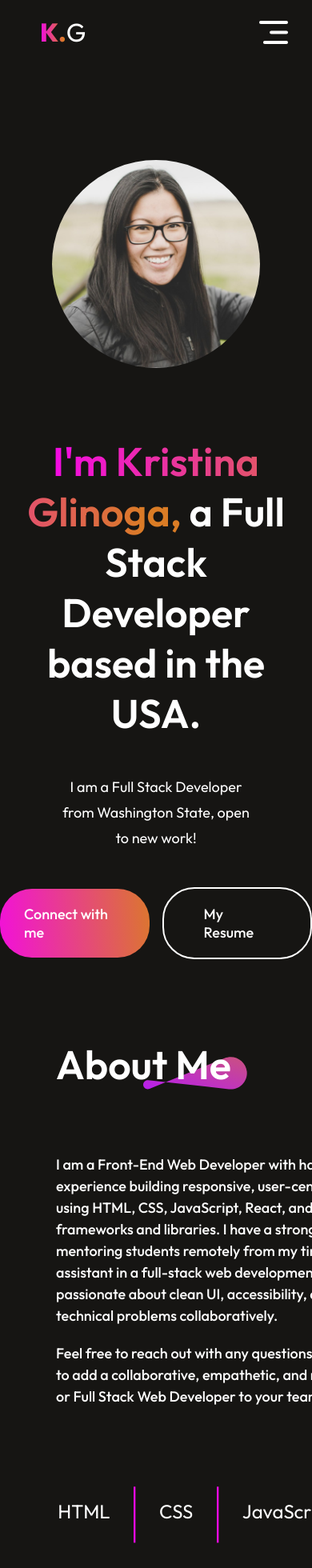
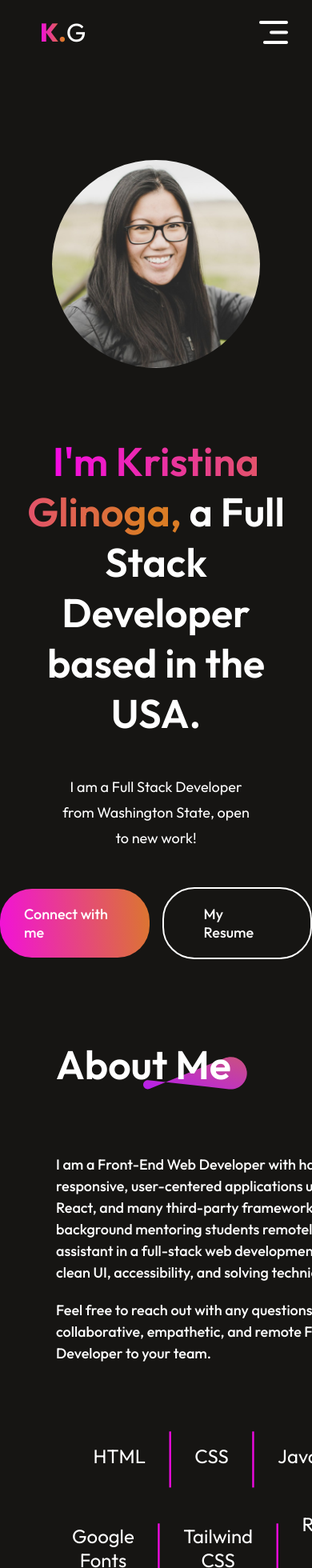
Before and after one commit to hellokristinafaye/portfolio-react, a React (Vite) app: page / in a window 390 px wide. Shown: the top 1960 px of the page at 80% size. Built offline with nearby package versions, Linux system fonts and the light colour scheme.

Commit message:
about section adjusted

```diff
--- a/src/components/About/About.css
+++ b/src/components/About/About.css
@@ -123,9 +123,9 @@
     .about-left {
         display: none;
     }
-    .about-right {
-        width: 80%;
-    }
+    /* .about-right {
+        width: .75vw;
+    } */
     .about-para {
         font-size: 18px;
         line-height: 32px;
```
